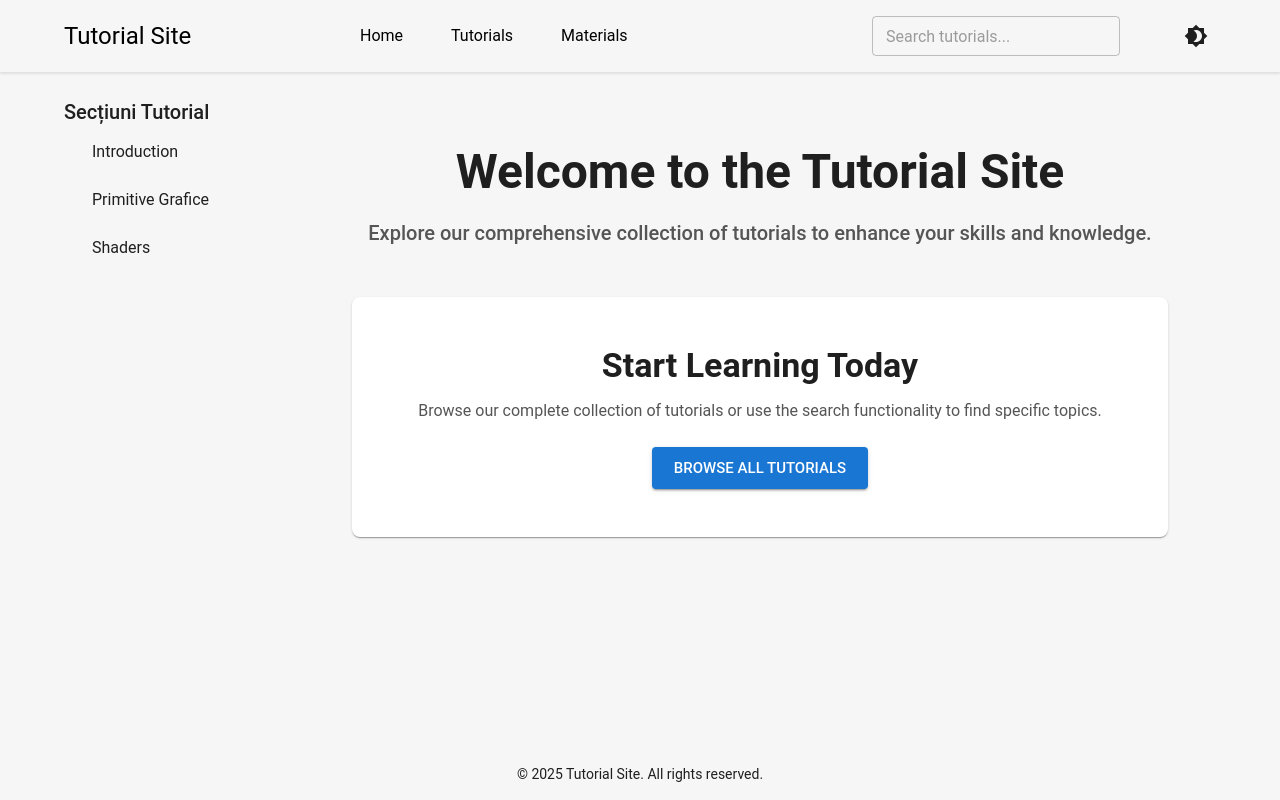
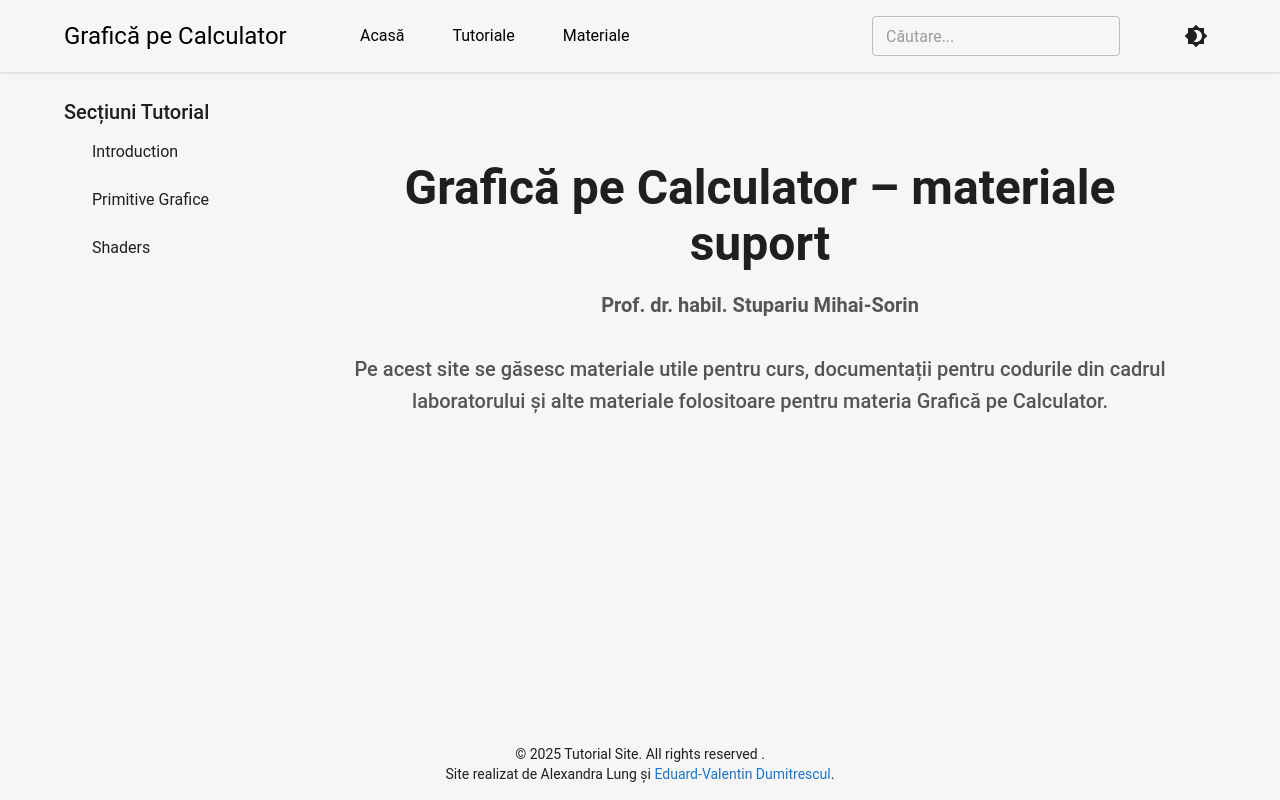
Before and after one commit to Lung-Alexandra/tutorial-site, a Next.js app: page / in a window 1280 px wide. Built offline with nearby package versions, Linux system fonts and the light colour scheme; some icons are missing.

Commit message:
limba romana pentru text

```diff
--- a/components/layout/Footer.tsx
+++ b/components/layout/Footer.tsx
@@ -1,11 +1,22 @@
-import {alpha, Box, Container, Typography} from '@mui/material';
+import { alpha, Box, Container, Typography, Link } from '@mui/material';
 
 export default function Footer() {
     return (
         <Box component="footer" sx={{ py: 2 }}>
             <Container sx={{ textAlign: 'center' }}>
                 <Typography variant="body2">
-                    &copy; {new Date().getFullYear()} Tutorial Site. All rights reserved.
+                    &copy; {new Date().getFullYear()} Tutorial Site. All rights reserved .
+                </Typography>
+                <Typography variant="body2">
+                    Site realizat de Alexandra Lung și{' '}
+                    <Link
+                        href="https://www.linkedin.com/in/eduard-dumitrescul-177b9b253/"
+                        target="_blank"
+                        rel="noopener noreferrer"
+                        underline="hover"
+                    >
+                        Eduard-Valentin Dumitrescul
+                    </Link>.
                 </Typography>
             </Container>
         </Box>
--- a/components/layout/Header.tsx
+++ b/components/layout/Header.tsx
@@ -26,7 +26,7 @@ export default function Header({ pathname, searchTerm, setSearchTerm, handleSear
                 <Box sx={{ width: 280 }}>
                     <Link href="/"  component={NextLink} passHref sx={{ textDecoration: 'none'}}>
                         <Typography variant="h5" sx={ logoStyle() }>
-                            Tutorial Site
+                            Grafică pe Calculator
                         </Typography>
                     </Link>
                 </Box>
--- a/components/layout/Layout.tsx
+++ b/components/layout/Layout.tsx
@@ -20,8 +20,8 @@ export default function Layout({ children, nav, metadata }) {
     return (
         <Box sx={{ display: 'flex', flexDirection: 'column', minHeight: '100vh' }}>
             <Head>
-                <title>{metadata?.title || 'Tutorial Site'}</title>
-                <meta name="description" content={metadata?.description || 'Learn new skills with our tutorials'} />
+                <title>{metadata?.title || 'Grafică pe Calculator'}</title>
+                <meta name="description" content={metadata?.description || 'Suport de curs + laborator'} />
                 <link rel="icon" href="/favicon.ico" />
             </Head>
 
--- a/components/layout/NavButtons.tsx
+++ b/components/layout/NavButtons.tsx
@@ -18,17 +18,17 @@ export default function NavButtons({ pathname }) {
         <Box sx={{ display: 'flex', alignItems: 'stretch', gap: 2 }}>
             <Link href="/" passHref>
                 <Button sx={linkStyle(pathname === '/')}>
-                    <Typography variant="body1">Home</Typography>
+                    <Typography variant="body1">Acasă</Typography>
                 </Button>
             </Link>
             <Link href="/tutorial" passHref>
                 <Button sx={linkStyle(pathname.startsWith('/tutorial'))}>
-                    <Typography variant="body1">Tutorials</Typography>
+                    <Typography variant="body1">Tutoriale</Typography>
                 </Button>
             </Link>
             <Link href="/materials" passHref>
                 <Button sx={linkStyle(pathname.startsWith('/materials'))}>
-                    <Typography variant="body1">Materials</Typography>
+                    <Typography variant="body1">Materiale</Typography>
                 </Button>
             </Link>
         </Box>
--- a/components/layout/SearchBar.tsx
+++ b/components/layout/SearchBar.tsx
@@ -9,7 +9,7 @@ export default function SearchBar({ searchTerm, setSearchTerm, handleSearch }) {
                 size="small"
                 value={searchTerm}
                 onChange={(e) => setSearchTerm(e.target.value)}
-                placeholder="Search tutorials..."
+                placeholder="Căutare..."
                 sx={{ mr: 1 }}
             />
             <IconButton type="submit" sx={{ width: 40, height: 40, borderRadius: 1 }}>
--- a/pages/index.tsx
+++ b/pages/index.tsx
@@ -1,75 +1,56 @@
 import React from 'react';
-import { GetStaticProps } from 'next';
+import { GetStaticProps, InferGetStaticPropsType } from 'next';
 import Link from 'next/link';
-import { Box, Button, Container, Typography } from '@mui/material';
-import {getNavigation} from "../lib/navigation";
+import {
+    Box,
+    Button,
+    Container,
+    Stack,
+    Typography,
+} from '@mui/material';
+import { getNavigation } from '../lib/navigation';
 import Layout from '../components/layout/Layout';
 
-interface HomeProps {
-    navigation: {
-        flat: Record<string, string>;
-    };
-}
+type HomeProps = InferGetStaticPropsType<typeof getStaticProps>;
 
 const Home: React.FC<HomeProps> = ({ navigation }) => {
-    const navFlat = navigation.flat || {};
+    const navFlat = navigation?.flat ?? {};
 
     return (
         <Layout
             nav={navigation}
             metadata={{
-                title: 'Tutorial Site - Homepage',
-                description: 'Explore our comprehensive tutorials and learning resources',
+                title: 'Grafică pe Calculator',
+                description: 'Materiale pentru curs și laborator',
             }}
         >
-            <Container maxWidth="lg" sx={{ py: 6 }}>
-                {/* Hero Section */}
-                <Box sx={{ mb: 6, textAlign: 'center' }}>
+            <Container maxWidth="lg" sx={{ py: 8 }}>
+                <Box textAlign="center" mb={6}>
                     <Typography variant="h3" fontWeight={700} gutterBottom>
-                        Welcome to the Tutorial Site
+                        Grafică pe Calculator – materiale suport
                     </Typography>
-                    <Typography variant="h6" color="text.secondary">
-                        Explore our comprehensive collection of tutorials to enhance your skills and knowledge.
-                    </Typography>
-                </Box>
 
-                <Box
-                    sx={{
-                        textAlign: 'center',
-                        backgroundColor: 'background.paper',
-                        borderRadius: 2,
-                        py: 6,
-                        px: 3,
-                        boxShadow: 1,
-                    }}
-                >
-                    <Typography variant="h4" fontWeight={600} gutterBottom>
-                        Start Learning Today
-                    </Typography>
-                    <Typography variant="body1" color="text.secondary" sx={{ mb: 3 }}>
-                        Browse our complete collection of tutorials or use the search functionality to find specific topics.
-                    </Typography>
-                    <Button
-                        component={Link}
-                        href="/tutorial"
-                        variant="contained"
-                        size="large"
-                        color="primary"
-                    >
-                        Browse All Tutorials
-                    </Button>
+                    <Stack spacing={4} maxWidth="md" mx="auto">
+                        <Typography variant="h6" color="text.secondary">
+                            <strong> Prof. dr. habil. Stupariu Mihai-Sorin </strong>
+                        </Typography>
+
+                        <Typography variant="h6" color="text.secondary">
+                            Pe acest site se găsesc materiale utile pentru curs, documentații pentru codurile din cadrul laboratorului și alte materiale folositoare pentru materia Grafică pe Calculator.
+                        </Typography>
+                    </Stack>
                 </Box>
             </Container>
         </Layout>
     );
 };
 
-export const getStaticProps: GetStaticProps = async () => {
+export const getStaticProps: GetStaticProps<HomeProps> = async () => {
     const navigation = getNavigation();
 
     return {
         props: { navigation },
-        revalidate: 600,
+        revalidate: 600, // Revalidate every 10 minutes
     };
 };
 
--- a/pages/search/SearchForm.tsx
+++ b/pages/search/SearchForm.tsx
@@ -20,11 +20,11 @@ export default function SearchForm({ searchTerm, setSearchTerm, onSubmit }: Sear
                 fullWidth
                 value={searchTerm}
                 onChange={(e) => setSearchTerm(e.target.value)}
-                placeholder="Search tutorials..."
-                label="Search"
+                placeholder="Căutare..."
+                label="Caută"
             />
             <Button type="submit" variant="contained">
-                Search
+                Caută
             </Button>
         </Box>
     );
--- a/pages/search/SearchResults.tsx
+++ b/pages/search/SearchResults.tsx
@@ -47,7 +47,7 @@ const SearchResults: React.FC<SearchResultsProps> = ({
         return (
             <Box my={4}>
                 <Typography variant="body1" color="text.secondary">
-                    No results found for "<strong>{searchTerm}</strong>"
+                    Nu s-au găsit rezultate pentru "<strong>{searchTerm}</strong>"
                 </Typography>
             </Box>
         );
@@ -56,7 +56,7 @@ const SearchResults: React.FC<SearchResultsProps> = ({
     return (
         <Box sx={{ width: '100%' }}>
             <Typography variant="subtitle1" gutterBottom>
-                Found {results.length} document{results.length > 1 ? 's' : ''}
+                Au fost găsite: {results.length} tutorial{results.length > 1 ? 'e' : ''}
             </Typography>
 
             <Grid container spacing={4}>
--- a/pages/tutorial/CategorySection.tsx
+++ b/pages/tutorial/CategorySection.tsx
@@ -25,7 +25,7 @@ const CategorySection: React.FC<CategorySectionProps> = ({ category, items }) =>
                 {formatCategoryName(category)}
             </Typography>
             <Typography variant="subtitle2" color="text.secondary">
-                {items.length} tutorial{items.length !== 1 && 's'}
+                {items.length} tutorial{items.length !== 1 && 'e'}
             </Typography>
         </Box>
 
--- a/pages/tutorial/index.tsx
+++ b/pages/tutorial/index.tsx
@@ -24,14 +24,14 @@ const TutorialIndex: React.FC<TutorialIndexProps> = ({ navigation }) => {
     return (
         <Layout
             nav={navigation}
-            metadata={{ title: 'All Tutorials', description: 'Browse all available tutorials' }}
+            metadata={undefined}
         >
             <Container sx={{ py: 4 }}>
                 <Typography variant="h3" gutterBottom>
-                    All Tutorials
+                    Toate Tutorialele
                 </Typography>
                 <Typography variant="body1" sx={{ mb: 4 }}>
-                    Browse our complete collection of tutorials organized by categories.
+                    Tutorialele grupate in funcție de categorie / laborator.
                 </Typography>
 
                 {Object.entries(grouped).map(([category, items]) => (
```
Also changed, not shown: pages/materials/index.tsx (+6 -6 lines), pages/search/index.tsx (+2 -5 lines).
